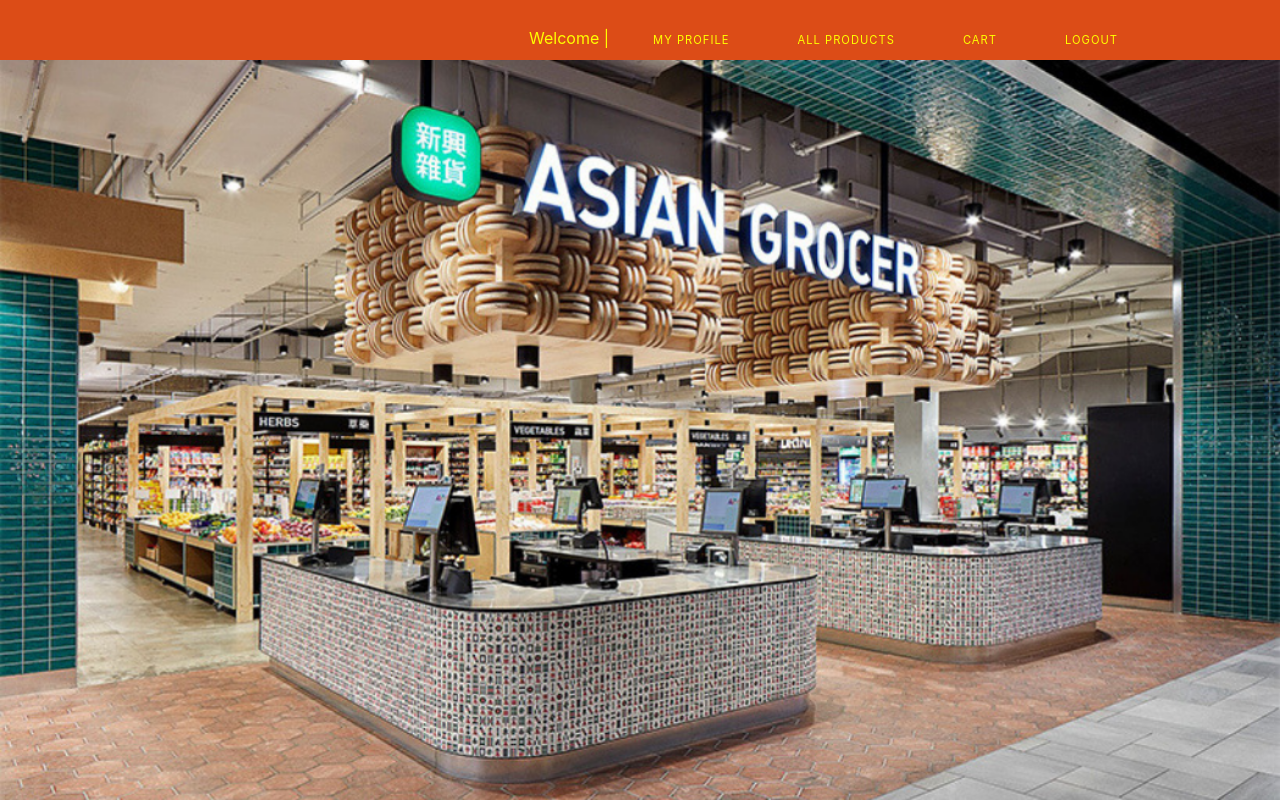
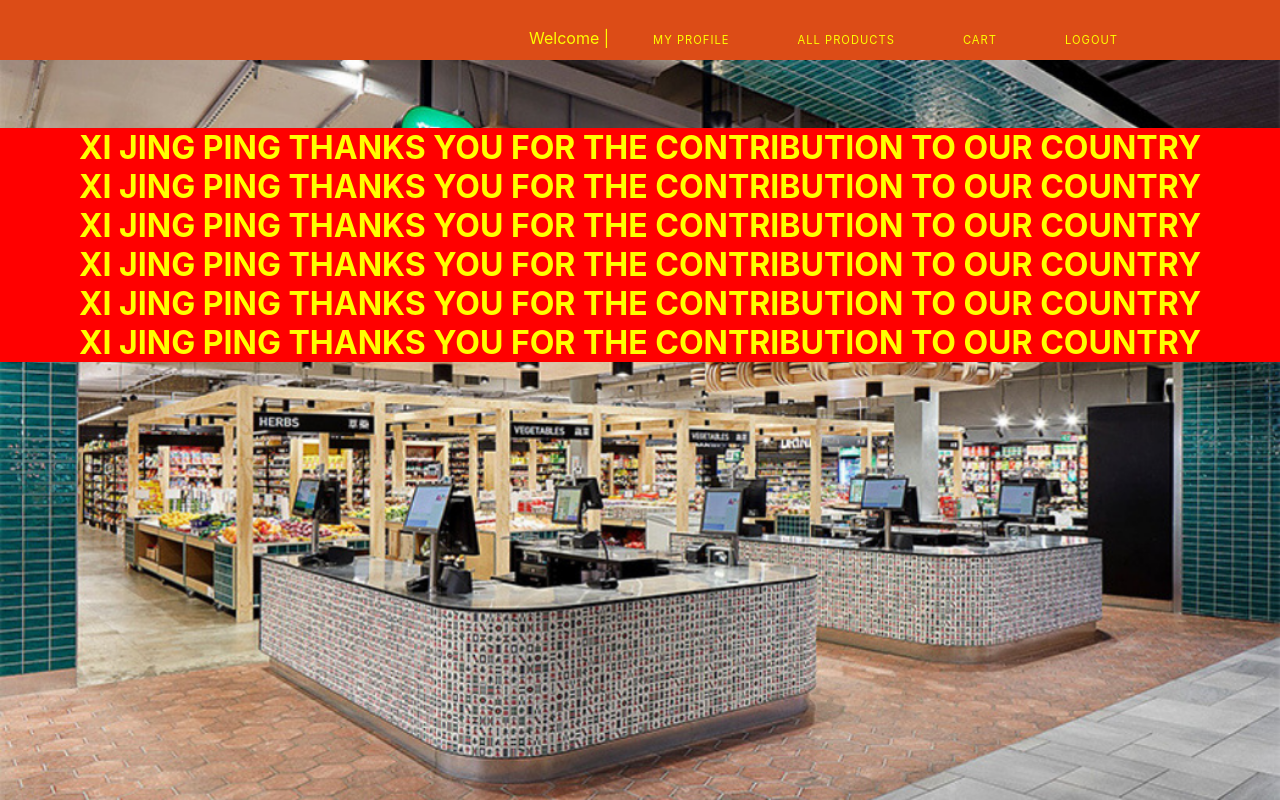
Before and after one commit to karmalexz/lucky-asian-grocery-front-end, a React (Create React App) app: page /#/checkout in a window 1280 px wide. Built offline with nearby package versions, Linux system fonts and the light colour scheme; no server answers; sample sign-in values are in the browser's storage; what @cloudinary/url-gen would draw is missing.

Commit message:
Last touches before presentation

```diff
--- a/src/App.css
+++ b/src/App.css
@@ -156,3 +156,11 @@
   width: 100%;
   /* transition: 0s; */
 }
+
+
+.checkoutTagline{
+  margin-top: 10%;
+  background-color: red;
+  color: yellow;
+  text-align: center;
+}
--- a/src/components/Checkout.js
+++ b/src/components/Checkout.js
@@ -76,7 +76,12 @@
 
 
         return(
-        <div >
+        <div className='checkoutTagline'>
+            <h1>XI JING PING THANKS YOU FOR THE CONTRIBUTION TO OUR COUNTRY</h1>
+            <h1>XI JING PING THANKS YOU FOR THE CONTRIBUTION TO OUR COUNTRY</h1>
+            <h1>XI JING PING THANKS YOU FOR THE CONTRIBUTION TO OUR COUNTRY</h1>
+            <h1>XI JING PING THANKS YOU FOR THE CONTRIBUTION TO OUR COUNTRY</h1>
+            <h1>XI JING PING THANKS YOU FOR THE CONTRIBUTION TO OUR COUNTRY</h1>
             <h1>XI JING PING THANKS YOU FOR THE CONTRIBUTION TO OUR COUNTRY</h1>
         </div>
         )
--- a/src/components/Login.js
+++ b/src/components/Login.js
@@ -52,7 +52,7 @@
             onChange={this.handleInput}
             name="email"
             type="email"
-            value="steven@ga.co"
+            // value="steven@ga.co"
             placeholder='Enter Email'
             />
           <br/>
@@ -60,7 +60,7 @@
             onChange={this.handleInput}
             name="password"
             type="password"
-            value="chicken"
+            // value="chicken"
             placeholder='Enter Password'
             />
           <br/>
```
Also changed, not shown: src/components/Order.js (+0 -15 lines).
